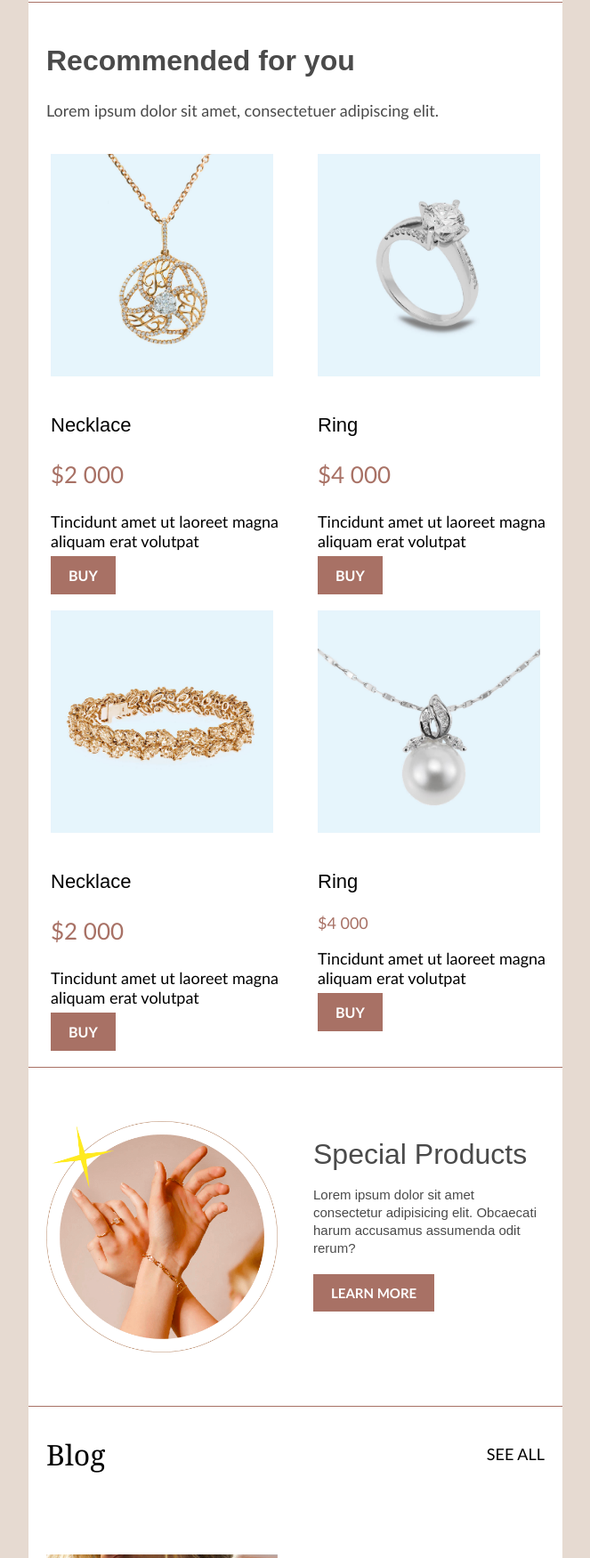
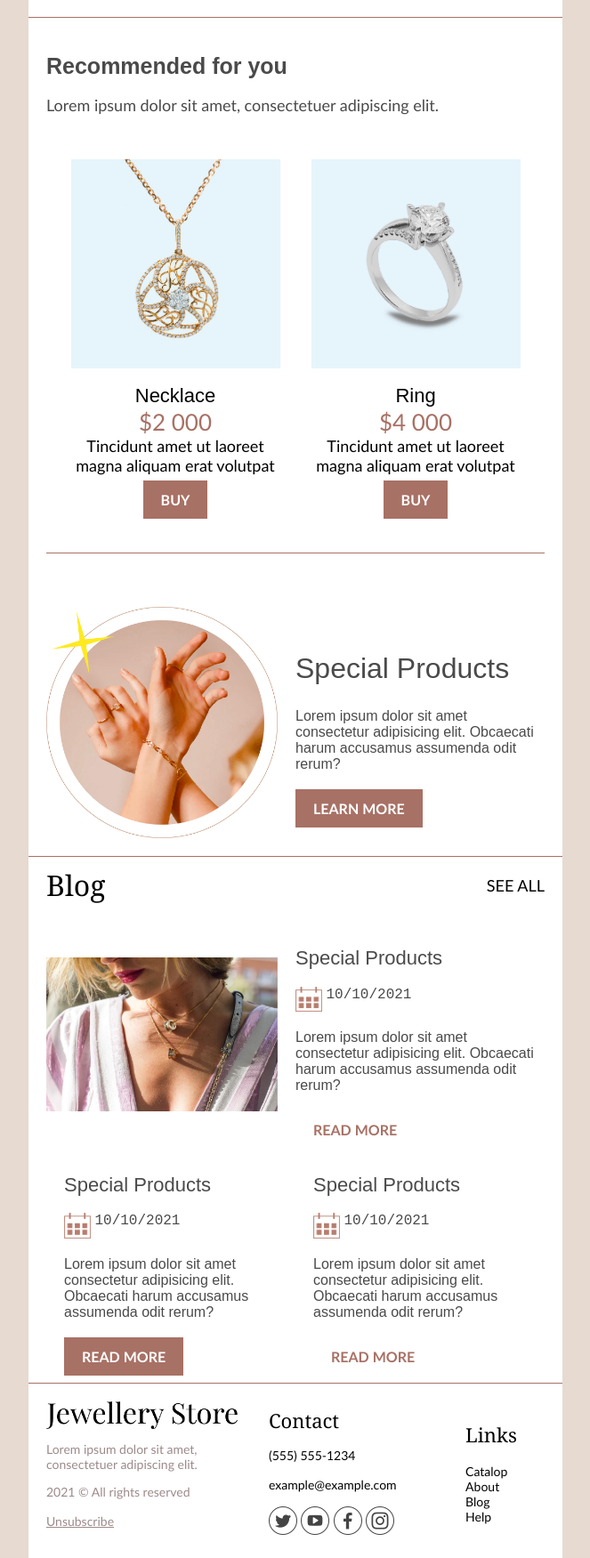
Before and after one commit to rurangwaluc/Jewellery-Promotion, a plain HTML site: page index.html in a window 1280 px wide. Shown: the part 1049-2800 px from the top of the page at 89% size, without its empty margins (308-971 px from the left). Drawn offline with Linux system fonts and the light colour scheme.

Commit message:
update commit

```diff
--- a/index.html
+++ b/index.html
@@ -84,18 +84,7 @@
 
 			margin-bottom: 20px;
 		}
-		.categories{
-			display: flex;
-			justify-content: space-evenly;
-		}
-		.categories img{
-			width: 180px;
-			padding-bottom: 30px;
-		}
 
-		.txtc{
-			text-align: center;
-		}
 		.recom{
 			width: 100%;
 			/* padding: 50px; */
@@ -261,13 +250,14 @@ padding-left: 10px;
 					<table width="100%">
 
 						<tr>
-							<td class="headings" style="background-color: #ffffff; padding: 8px 0 5px; text-align: center;">
+						<td>
+							<table  style="	width:100%;	padding: 10px 20px;	border-bottom: 1px solid #A87165;background-color: #ffffff;  text-align: center;">
+								<td>
 
-								<div style="margin-top: 10px;">
-										<a style="padding-top: 50px ;" href=" #"><img src="img/logo.png" alt="Logo" width="182"></a>
+									<a style="padding-top: 50px ;" href=" #"><img src="images/logo.png" alt="Logo" width="182"></a>
+								</td>
 
-								</div>
-								<div style="font-size: 17px;  padding: 15px;">
+									<td style="font-size: 17px;  padding: 15px;">
 
 										<a style="text-decoration: none; color: #000000;font-family: 'Trebuchet MS',  sans-serif;	padding-right: 10px; "
 											href=" #">Catalog</a>
@@ -276,10 +266,12 @@ padding-left: 10px;
 										<a style="text-decoration: none; color: #000000;font-family: 'Trebuchet MS',  sans-serif;	padding-right: 10px; "
 											href=" #">Blog</a>
 
-								</div>
+									</td>
+							</table>
+						</td>
 
 					<!-- GIF BANNER IMAGE -->
-							</td>
+
 							<tr>
 								<td class="hero" style="text-align: center; padding-top: 40px;	border-bottom: 1px solid #A87165;
 								">
@@ -289,7 +281,7 @@ padding-left: 10px;
 
 									</span>
 
-								<a href="#"><img src="img/animated_wheel.gif" alt="" width="570" style="margin-top: 30px;"></a>
+								<a href="#"><img src="images/animated_wheel.gif" alt="" width="570" style="margin-top: 30px;"></a>
 								</td>
 							</tr>
 						</tr>
@@ -318,19 +310,19 @@ padding-left: 10px;
 			<!-- Catalop section -->
 			<tr>
 				<td>
-					<table style=" border-bottom: 1px solid #A87165; padding-bottom:40px;" width="100%">
-							<tr class="categories">
-								<td  class="txtc">
-									<a href="#" ><img src="img/category1.png" alt=""  ></a>
+					<table style=" border-bottom: 1px solid #A87165; padding:40px 10px; text-align: center;" width="100%">
+							<tr>
+								<td >
+									<a href="#" ><img src="images/category1.png" alt="" width="180" ></a><br>
 									<a href="#"  style="text-decoration: none;font-family: 'Playfair Display'; font-weight: 500; font-size: 22px; color: #000000;">Rings</a>
 								</td>
 
-								<td class="txtc">
-									<a href="#" style="text-decoration: none;"><img src="img/category2.png" alt=""></a>
+								<td>
+									<a href="#" ><img src="images/category2.png" alt=""width="180"></a><br>
 									<a href="#"  style="text-decoration: none;font-family: 'Playfair Display'; font-weight: 500; font-size: 22px; color: #000000;">Necklaces</a>
 								</td>
-								<td class="txtc">
-									<a href="#" style="text-decoration: none;"><img src="img/category3.png" alt=""></a>
+								<td>
+									<a href="#" ><img src="images/category3.png" alt=""width="180"></a><br>
 									<a href="#" class="txt"  style="text-decoration: none; font-family: 'Playfair Display'; font-weight: 500; font-size: 22px; color: #000000;">Earrings</a>
 
 								</td>
@@ -344,98 +336,50 @@ padding-left: 10px;
 			<!-- TWO COLUMN SECTION -->
 
 			<tr>
-					<td>
-						<div style="border-bottom: 1px solid #A87165;" class="recom">
-							<div class="hd" style="padding: 20px;">
-								<h2 style=" font-family: 'Playfair Display',sans-serif;">Recommended for you
-								</h2>
-								<p style="font-family: 'Trebuchet MS',  sans-serif; font-size: 18px;">
+				<td style="padding:  40px 20px;">
+					<strong style=" font-family: 'Playfair Display',sans-serif; font-size: 25px;">Recommended for you
+					</strong> <br> <br>
+					<span style="font-family: 'Trebuchet MS',  sans-serif; font-size: 18px;">
 						Lorem ipsum dolor sit amet, consectetuer adipiscing elit.
-								</p>
-							</div>
-							<div class="items">
-								<div class="item">
-									<a href="#"><img src="img/item1.jpg" alt=""></a>
-									<div style="padding-top: 20px;">
-										<h3 style="font-size:22px; font-family: 'Playfair Display',sans-serif; color: #000; font-weight: 400;">Necklace</h3>
-									<p style="color: #A87165; font-family: 'Trebuchet MS',  sans-serif;; font-size: 26px;">$2 000</p>
-									<p style="color: #000000; font-family: 'Trebuchet MS',  sans-serif;; font-size: 18px;">Tincidunt amet ut laoreet magna aliquam erat volutpat</p>
+					</span>
+					<table style=" border-bottom: 1px solid #A87165; padding: 40px 10px; text-align: center;" width="100%">
+							<tr>
+								<td style="padding: 10px;">
+									<a href="#" ><img src="images/item1.jpg" alt="" width="235"></a><br><br>
+									<strong style="font-size:22px; font-family: 'Playfair Display',sans-serif; color: #000; font-weight: 400;">Necklace</strong><br>
+									<span style="color: #A87165; font-family: 'Trebuchet MS',  sans-serif;; font-size: 26px;">$2 000</span><br>
+									<span style="color: #000000; font-family: 'Trebuchet MS',  sans-serif;; font-size: 18px;">Tincidunt amet ut laoreet magna aliquam erat volutpat</span><br> <br>
 									<a href="#" class="button">Buy</a>
-									</div>
+								</td>
 
-								</div>
-								<div class="item">
-									<a href="#"><img src="img/item2.jpg" alt=""></a>
-									<div style="padding-top: 20px;">
-										<h3 style="font-size:22px; font-family: 'Playfair Display',sans-serif; color: #000; font-weight: 400">Ring</h3>
-									<p style="color: #A87165; font-family: 'Trebuchet MS',  sans-serif;; font-size: 26px;">$4 000</p>
-									<p  style="color: #000000; font-family: 'Trebuchet MS',  sans-serif;; font-size: 18px;">Tincidunt amet ut laoreet magna aliquam erat volutpat</p>
+								<td style="padding: 10px;">
+									<a href="#"><img src="images/item2.jpg" alt="" width="235"></a><br> <br>
+									<strong style="font-size:22px; font-family: 'Playfair Display',sans-serif; color: #000; font-weight: 400">Ring</strong><br>
+									<span style="color: #A87165; font-family: 'Trebuchet MS',  sans-serif;; font-size: 26px;">$4 000</span><br>
+									<span  style="color: #000000; font-family: 'Trebuchet MS',  sans-serif;; font-size: 18px;">Tincidunt amet ut laoreet magna aliquam erat volutpat</span><br> <br>
 									<a href="#" class="button">Buy</a>
-									</div>
+								</td>
 
-								</div>
-							</div>
-							<div class="items">
-								<div class="item">
-									<a href="#"><img src="img/item3.jpg" alt=""></a>
-									<div style="padding-top: 20px;">
-										<h3 style="font-size:22px; font-family: 'Playfair Display',sans-serif; color: #000; font-weight: 400;">Necklace</h3>
-									<p style="color: #A87165; font-family: 'Trebuchet MS',  sans-serif;; font-size: 26px;">$2 000</p>
-									<p style="color: #000000; font-family: 'Trebuchet MS',  sans-serif;; font-size: 18px;">Tincidunt amet ut laoreet magna aliquam erat volutpat</p>
-									<a href="#" class="button">Buy</a>
-									</div>
 
-								</div>
-								<div class="item">
-									<a href="#"><img src="img/item4.jpg" alt=""></a>
-									<div style="padding-top: 20px;">
-										<h3 style="font-size:22px; font-family: 'Playfair Display',sans-serif; color: #000; font-weight: 400">Ring</h3>
-									<p style="color: #A87165; font-family: 'Trebuchet MS',  sans-serif;; font-size: 18px;">$4 000</p>
-									<p  style="color: #000000; font-family: 'Trebuchet MS',  sans-serif;; font-size: 18px;">Tincidunt amet ut laoreet magna aliquam erat volutpat</p>
-									<a href="#" class="button">Buy</a>
-									</div>
+							</tr>
 
-								</div>
-							</div>
-						</div>
+					</table>
 				</td>
 			</tr>
+
+
 	<!-- TWO COLUMN SECTION -->
 	<tr>
 		<td>
-			<table style="border-bottom: 1px solid #A87165;" width="100%">
+			<table style="border-bottom: 1px solid #A87165; text-align: center; padding:  20px;" width="100%">
 
 				<tr>
-					<td class="two-columns">
-
-
-						<table class="column">
-
-							<tr>
-								<td class="padding">
-
-									<table class="content">
-										<tr>
 					<td>
-												<a href="#"><img src="img/special.png" alt="560x420"
+						<a href="#"><img src="images/special.png" alt="560x420"
 								border="0" width="260" style="max-width: 260px;"></a>
 
 					</td>
-										</tr>
-									</table>
-
-								</td>
-							</tr>
-
-						</table>
-						<table class="column">
-
-							<tr>
-								<td class="padding">
-
-									<table class="content">
-										<tr>
-											<td>
+					<td style="padding-left: 20px; text-align: left;">
 
 						<h2 style="font-size: 32px; font-family: 'Playfair Display',sans-serif; font-weight: 500;">Special Products
 						</h2>
@@ -444,15 +388,6 @@ padding-left: 10px;
 							assumenda odit rerum?
 						</p>
 						<a href="#" class="button">Learn More</a>
-
-											</td>
-										</tr>
-									</table>
-
-								</td>
-							</tr>
-
-						</table>
 
 					</td>
 				</tr>
@@ -466,7 +401,7 @@ padding-left: 10px;
 			<table style="padding: 10px 20px;" width="100%">
 					<tr>
 						<td style="text-align: left;">
-							<h1 style="font-family: 'Playfair Display', Georgia, serif; font-size: 32px; color: #000; font-weight: 500;">Blog</h1>
+							<strong style="font-family: 'Playfair Display', Georgia, serif; font-size: 32px; color: #000; font-weight: 500;">Blog</strong>
 						</td>
 						<td style="text-align: right;">
 							<a href="#" style="text-decoration: none;font-family: 'Trebuchet MS',  sans-serif; font-size: 18px; color: #000000;">SEE ALL</a>
@@ -479,47 +414,22 @@ padding-left: 10px;
 			<!-- TWO COLUMN SECTION -->
 	<tr>
 		<td>
-			<table width="100%">
+			<table width="100%" style="text-align: center; padding: 20px;">
 
 				<tr>
-					<td class="two-columns">
-
-
-						<table class="column">
-
-							<tr>
-								<td class="padding">
-
-									<table class="content">
-										<tr>
 					<td>
-												<a href="#"><img src="img/blog_image.jpg" alt="560x420"
+						<a href="#"><img src="images/blog_image.jpg" alt="560x420"
 								border="0" width="260" style="max-width: 260px;"></a>
 
 					</td>
-										</tr>
-									</table>
-
-								</td>
-								</tr>
-
-						</table>
-						<table class="column">
-
-							<tr>
-								<td class="padding">
-
-									<table class="content">
-										<tr>
-											<td>
+					<td style="padding-left: 20px; text-align: left;">
 
 						<h2 style="font-size: 22px; font-family: 'Playfair Display',sans-serif; font-weight: 500;">Special Products
 						</h2>
-												<div class="calendar">
 
-													<img src="img/calendar.png" alt="Calendar" width="34">
-													<span>	10/10/2021	</span>
-												</div>
+							<img src="images/calendar.png" alt="Calendar" width="30">
+							<span style="font-family: 'Courier New', Courier; vertical-align: top;">	10/10/2021	</span>
+
 						<p style="padding-bottom: 15px;">
 							Lorem ipsum dolor sit amet consectetur adipisicing elit. Obcaecati harum accusamus
 							assumenda odit rerum?
@@ -528,45 +438,25 @@ padding-left: 10px;
 
 					</td>
 				</tr>
-									</table>
-
-								</td>
-							</tr>
-
-						</table>
-
-					</td>
-				</tr>
 
 			</table>
 		</td>
 	</tr>
-
 			<!-- TWO COLUMN SECTION -->
 	<tr>
 		<td>
-			<table class="twoColumns" style="border-bottom: 1px solid #A87165; margin-top: -120px;" width="100%">
+			<table width="100%" style="text-align: center; padding: 20px; border-bottom: 1px solid #A87165;">
 
 				<tr>
-					<td class="two-columns ">
 
-						<table class="column">
+					<td style="padding-left: 20px; text-align: left;">
 
-							<tr>
-								<td class="padding">
+						<strong style="font-size: 22px; font-family: 'Playfair Display',sans-serif; font-weight: 500;">Special Products
+						</strong> <br> <br>
 
-									<table class="content">
-										<tr>
-											<td>
+							<img src="images/calendar.png" alt="Calendar" width="30">
+							<span style="font-family: 'Courier New', Courier; vertical-align: top;">	10/10/2021	</span>
 
-
-												<h2 style="font-size: 22px; font-family: 'Playfair Display',sans-serif; font-weight: 500;">Special Products
-												</h2>
-												<div class="calendar">
-
-													<img src="img/calendar.png" alt="Calendar" width="34">
-													<span>	10/10/2021	</span>
-												</div>
 						<p style="padding-bottom: 15px;">
 							Lorem ipsum dolor sit amet consectetur adipisicing elit. Obcaecati harum accusamus
 							assumenda odit rerum?
@@ -574,45 +464,19 @@ padding-left: 10px;
 						<a href="#" class="button">Read More</a>
 
 					</td>
-										</tr>
-									</table>
+					<td style="padding-left: 20px; text-align: left;">
 
-								</td>
-							</tr>
+						<strong style="font-size: 22px; font-family: 'Playfair Display',sans-serif; font-weight: 500;">Special Products
+						</strong> <br> <br>
 
-						</table>
-						<table class="column">
+							<img src="images/calendar.png" alt="Calendar" width="30">
+							<span style="font-family: 'Courier New', Courier; vertical-align: top;">	10/10/2021	</span>
 
-							<tr>
-								<td class="padding">
-
-									<table class="content">
-										<tr>
-											<td>
-
-
-												<h2 style="font-size: 22px; font-family: 'Playfair Display',sans-serif; font-weight: 500;">Special Products
-												</h2>
-												<div class="calendar">
-
-													<img src="img/calendar.png" alt="Calendar" width="34">
-													<span>	10/10/2021	</span>
-												</div>
 						<p style="padding-bottom: 15px;">
 							Lorem ipsum dolor sit amet consectetur adipisicing elit. Obcaecati harum accusamus
 							assumenda odit rerum?
 						</p>
 						<a href="#" class="btn">Read More</a>
-
-											</td>
-										</tr>
-									</table>
-
-								</td>
-							</tr>
-
-						</table>
-
 
 					</td>
 				</tr>
@@ -625,38 +489,38 @@ padding-left: 10px;
 			<!-- FOOTER SECTION -->
 			<tr>
 				<td>
-					<table width="100%">
+					<table width="100%" style="padding: 20px;">
 						<tr>
-							<td class="footer">
-								<div class="dv1">
-										<a href="#"><img src="img/logo.png" alt="" width="215"></a>
+							<td style="width: 250px;">
+
+								<a href="#"><img src="images/logo.png" alt="" width="215"></a>
 								<p style=" color: #9D8A8A; font-family: 'Trebuchet MS', sans-serif; font-size: 14px;">Lorem ipsum dolor sit amet, consectetuer adipiscing elit.</p>
 								<span style=" color: #9D8A8A; font-family: 'Trebuchet MS', sans-serif; font-size: 14px;">2021 © All rights reserved</span>
 								<p><a href="#" style=" color: #9D8A8A; font-family: 'Trebuchet MS', sans-serif; font-size: 14px;">Unsubscribe</a></p>
-								</div>
-								<div class="dv2">
-									<h3 style=" color: #000000; font-family: 'Playfair Display', Georgia, serif; font-size: 22px; font-weight: 500;">Contact</h3>
+						</td>
+								<td>
+									<strong style=" color: #000000; font-family: 'Playfair Display', Georgia, serif; font-size: 22px; font-weight: 500;">Contact</strong><br>
 
 										<p><a href="#" style="text-decoration: none; color: #000000; font-family: 'Trebuchet MS', sans-serif; font-size: 14px;">(555) 555-1234</a></p>
 										<p><a href="#" style="text-decoration: none; color: #000000; font-family: 'Trebuchet MS', sans-serif; font-size: 14px;">example@example.com</a></p>
-										<div class="icons">
-											<a href="#"><img src="img/twitter2x.png" alt="" width="32"></a>
-											<a href="#"><img src="img/youtube2x.png" alt="" width="32"></a>
-											<a href="#"><img src="img/facebook2x.png" alt="" width="32"></a>
-											<a href="#"><img src="img/instagram2x.png" alt="" width="32"></a>
-										</div>
-								</div>
-								<div class="dv3">
-									<h3 style=" color: #000000; font-family: 'Playfair Display', Georgia, serif; font-size: 22px; font-weight: 500;">Links</h3>
-									<div style=" display: flex; flex-direction: column;" class="links">
+										<span class="icons">
+											<a href="#"><img src="images/twitter2x.png" alt="" width="32"></a>
+											<a href="#"><img src="images/youtube2x.png" alt="" width="32"></a>
+											<a href="#"><img src="images/facebook2x.png" alt="" width="32"></a>
+											<a href="#"><img src="images/instagram2x.png" alt="" width="32"></a>
+										</span>
+								</td>
+								<td style="margin-top: -10px;">
+									<strong style=" color: #000000; font-family: 'Playfair Display', Georgia, serif; font-size: 22px; font-weight: 500; margin-top: 0px;">Links</strong><br><br>
 
-										<a href="#" style="text-decoration: none; color: #000000; font-family: 'Trebuchet MS', sans-serif; font-size: 14px;">Catalop</a>
-										<a href="#" style="text-decoration: none; color: #000000; font-family: 'Trebuchet MS', sans-serif; font-size: 14px;">About</a>
-										<a href="#" style="text-decoration: none; color: #000000; font-family: 'Trebuchet MS', sans-serif; font-size: 14px;">Blog</a>
+
+										<a href="#" style="text-decoration: none; color: #000000; font-family: 'Trebuchet MS', sans-serif; font-size: 14px;">Catalop</a><br>
+										<a href="#" style="text-decoration: none; color: #000000; font-family: 'Trebuchet MS', sans-serif; font-size: 14px;">About</a><br>
+										<a href="#" style="text-decoration: none; color: #000000; font-family: 'Trebuchet MS', sans-serif; font-size: 14px;">Blog</a><br>
 										<a href="#" style="text-decoration: none; color: #000000; font-family: 'Trebuchet MS', sans-serif; font-size: 14px;">Help</a>
-									</div>
-							</div>
+
 							</td>
+
 						</tr>
 					</table>
 				</td>
```
Also changed, not shown: images/animated_wheel.gif (renamed from img/animated_wheel.gif), images/blog_image.jpg (renamed from img/blog_image.jpg), images/calendar.png (renamed from img/calendar.png), images/category1.png (renamed from img/category1.png), images/category2.png (renamed from img/category2.png), images/category3.png (renamed from img/category3.png), images/facebook2x.png (renamed from img/facebook2x.png), images/instagram2x.png (renamed from img/instagram2x.png), images/item1.jpg (renamed from img/item1.jpg), images/item2.jpg (renamed from img/item2.jpg), images/item3.jpg (renamed from img/item3.jpg), images/item4.jpg (renamed from img/item4.jpg), images/logo.png (renamed from img/logo.png), images/special.png (renamed from img/special.png), 2 more files. Lines whose indentation alone changed are shown as unchanged.
